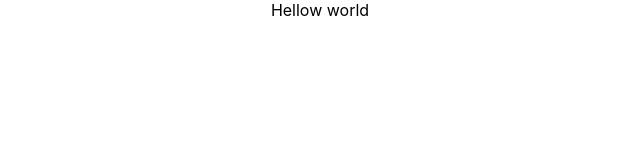
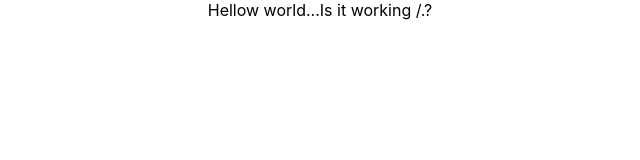
Before and after one commit to AhsanAliButt/crypto_blog, a React (Create React App) app: page / in a window 1280 px wide. Shown: the top 160 px of the page, without its empty margins (320-960 px from the left). Built offline with nearby package versions, Linux system fonts and the light colour scheme.

Commit message:
update display message

```diff
--- a/src/App.js
+++ b/src/App.js
@@ -3,7 +3,7 @@ import './App.css';
 function App() {
   return (
     <div className="App">
-      Hellow world
+      Hellow world...Is it working /.?
     </div>
   );
 }
```
